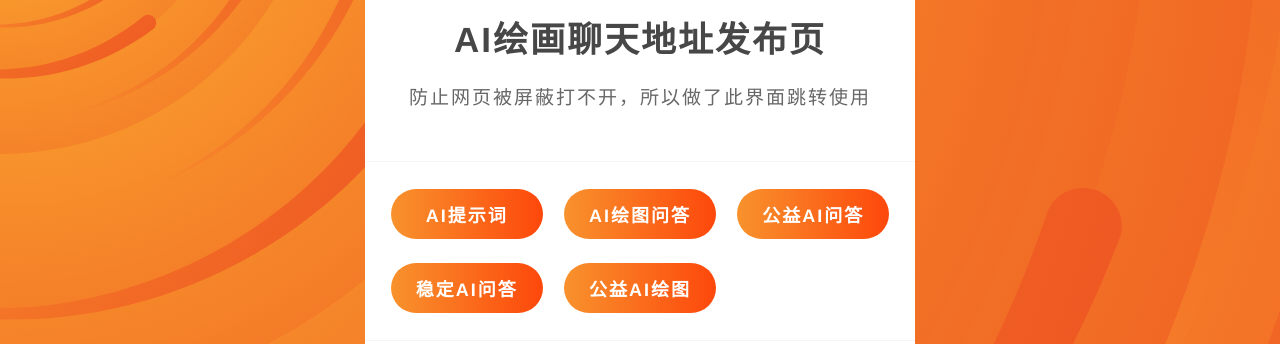
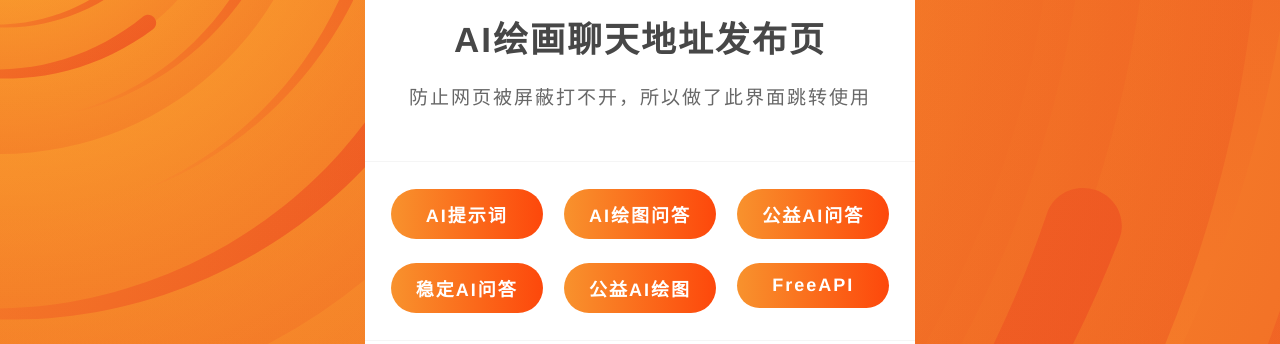
Before and after one commit to VMCoud/VMCoud.github.io, a plain HTML site: page index.html in a window 1280 px wide. Shown: the part 166-510 px from the top of the page. Drawn offline with Linux system fonts and the light colour scheme.

Commit message:
更新 index.html

```diff
--- a/index.html
+++ b/index.html
@@ -61,7 +61,7 @@
 
                         <li><a href="https://midjourney.freet.top/" target="_blank">公益AI绘图</a></li>
 
-
+                        <li><a href="https://api.7tu.link/" target="_blank">FreeAPI</a></li>
                     </ul>
                 </div>
                 <div class="enter-maomi">
```
